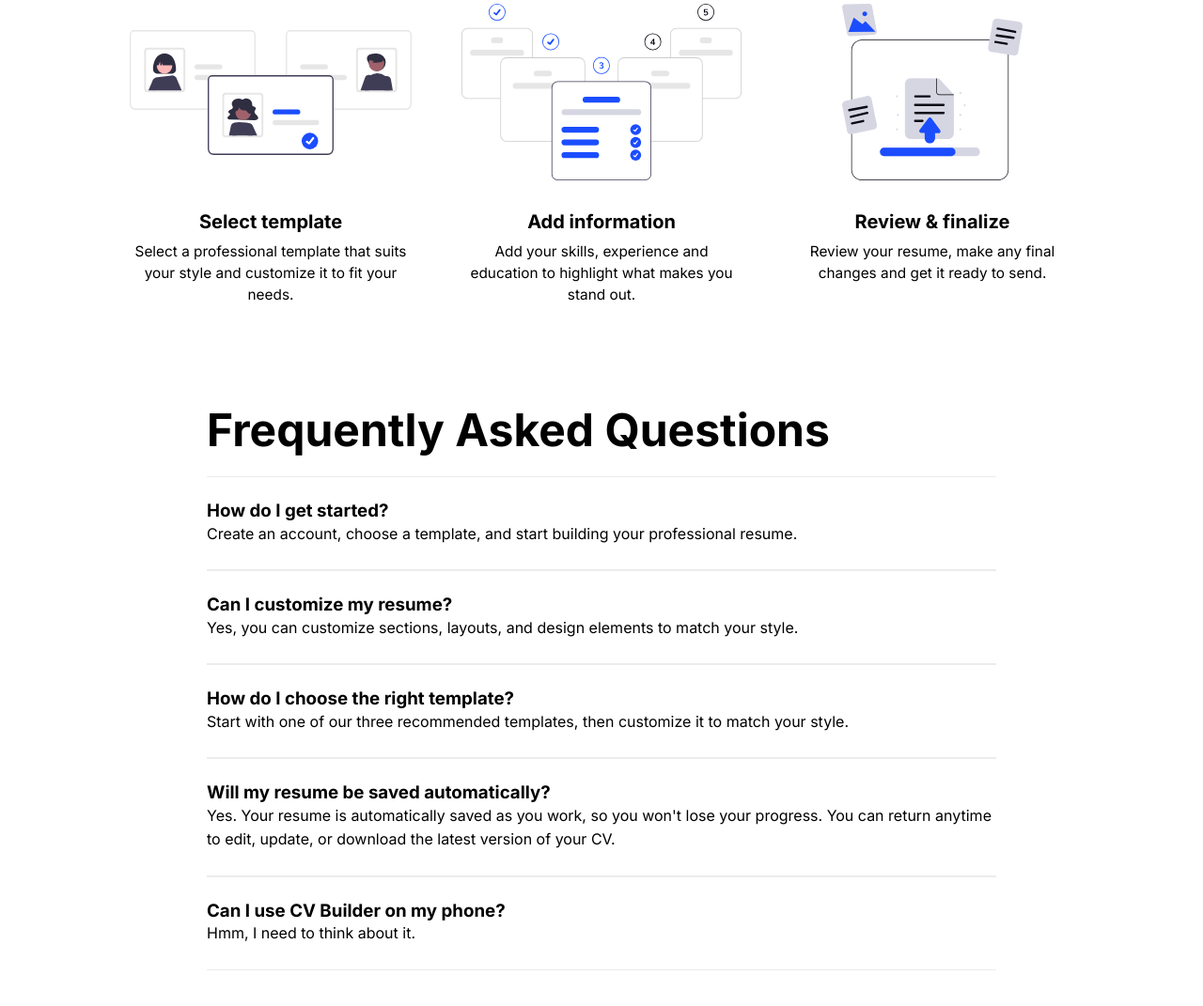
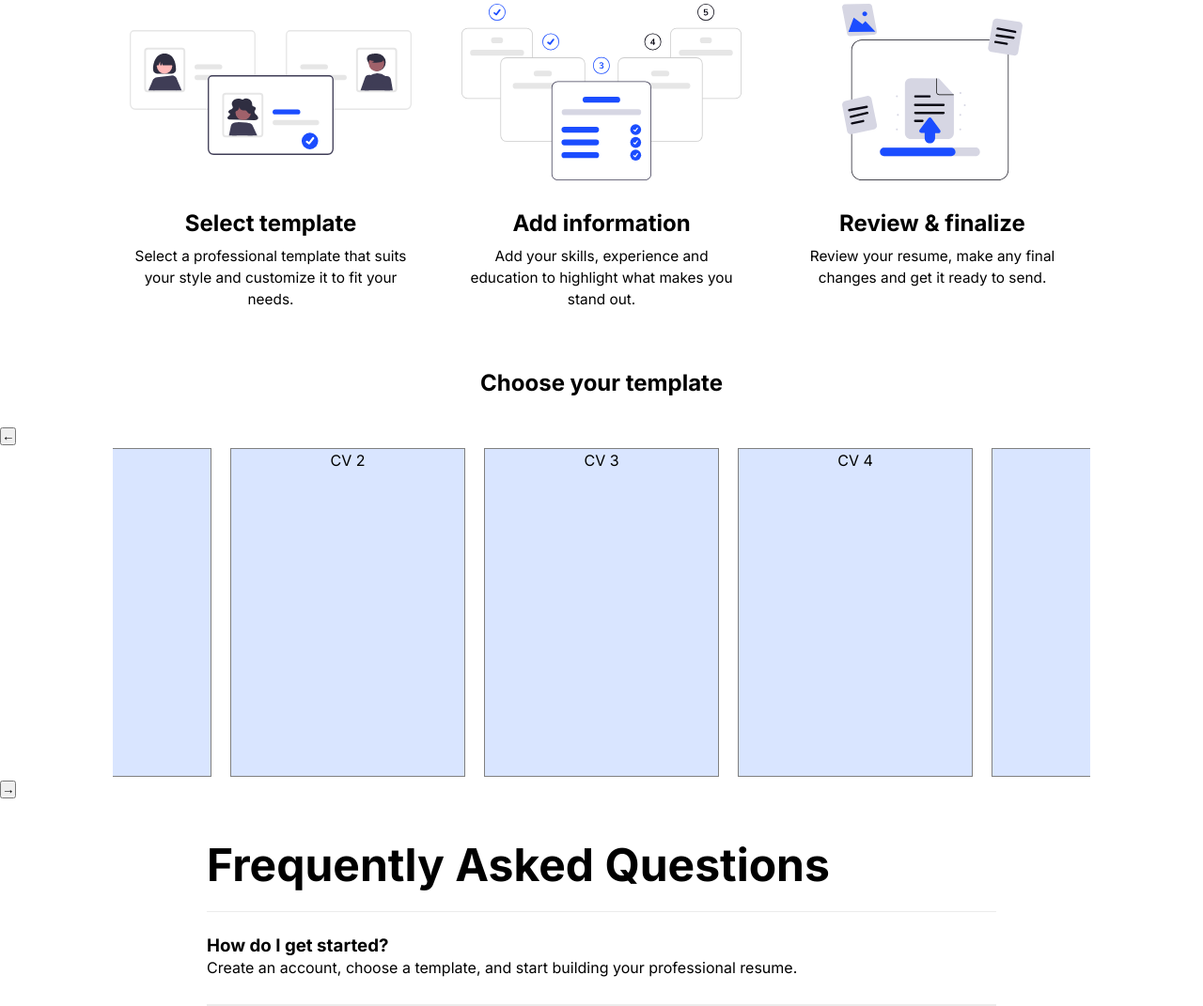
Before and after one commit to Gajwerixon/django-cv-builder, a Django app: page / in a window 1280 px wide. Shown: the part 1116-2187 px from the top of the page at 94% size. Run offline with Django 5.2, Linux system fonts and the light colour scheme.

Commit message:
feat: carousel template-gallery

```diff
--- a/core/templates/core/home.html
+++ b/core/templates/core/home.html
@@ -197,9 +197,27 @@
 </section>
 
 
-<section class="choose-template">
+<section class="template-gallery">
 
+    <h2 class="gallery-title">Choose your template</h2>
 
+    <button class="gallery-prev">←</button>
+
+    <div class="gallery-viewport">
+
+        <div class="gallery-track">
+
+            <div class="cv">CV 1</div>
+            <div class="cv">CV 2</div>
+            <div class="cv">CV 3</div>
+            <div class="cv">CV 4</div>
+            <div class="cv">CV 5</div>
+
+        </div>
+
+    </div>
+
+    <button class="gallery-next">→</button>
 
 </section>
 
--- a/static/css/home.css
+++ b/static/css/home.css
@@ -374,7 +374,7 @@
 
 .step-title {
     text-align: center;
-    font-size: 20px;
+    font-size: clamp(1.3rem, 4vw, 1.5rem);
     margin: 0 0 clamp(4px, 0.8vw, 8px);
 }
 
@@ -384,6 +384,38 @@
     line-height: 1.5;
     text-align: center;
     font-size: clamp(0.9rem, 1.2vw, 1rem);
+}
+
+
+/* Template Gallery */
+
+.gallery-title {
+    text-align: center;
+    margin-bottom: 28px;
+}
+
+.gallery-viewport {
+    width: 1040px;
+    height: 350px;
+    overflow: hidden;
+    margin: 0 auto;
+}
+
+.gallery-track {
+    display: flex;
+    gap: 20px;
+    transform: translateX(-145px);
+    transition: transform 0.4s ease;
+}
+
+.cv {
+    width: 250px;
+    height: 350px;
+    flex-shrink: 0;
+    background-color: #d9e5ff;
+    border: 1px solid gray;
+    text-align: center;
+    justify-content: center;
 }
 
 
--- a/static/js/main.js
+++ b/static/js/main.js
@@ -1,19 +1,74 @@
+// Navbar
+
 const navbar = document.querySelector(".navbar");
 
 window.addEventListener("scroll", () => {
     navbar.classList.toggle("scrolled", window.scrollY > 10);
 });
 
-const track = document.querySelector(".trusted-by-track");
-const group = document.querySelector(".trusted-by-group");
 
-if (track && group) {
+// Testemonios
+
+const trustedTrack = document.querySelector(".trusted-by-track");
+const trustedGroup = document.querySelector(".trusted-by-group");
+
+if (trustedTrack && trustedGroup) {
     const updateAnimation = () => {
-        const width = group.offsetWidth;
+        const width = trustedGroup.offsetWidth;
 
-        track.style.setProperty("--scroll-width", `${width}px`);
+        trustedTrack.style.setProperty("--scroll-width", `${width}px`);
     };
 
     updateAnimation();
     window.addEventListener("resize", updateAnimation);
 }
+
+
+// Template Gallery
+
+const galleryTrack = document.querySelector(".gallery-track");
+const galleryPrevBtn = document.querySelector(".gallery-prev");
+const galleryNextBtn = document.querySelector(".gallery-next");
+const galleryCards = document.querySelectorAll(".cv");
+
+let galleryTrackPos = -145;
+let currentGalleryIdx = 2;
+
+galleryPrevBtn.addEventListener("click", () => {
+
+    if (currentGalleryIdx > 0) {
+
+        currentGalleryIdx -= 1;
+        galleryTrackPos += 270;
+
+        galleryTrack.style.transform = `translateX(${galleryTrackPos}px)`;
+    }
+
+});
+
+galleryNextBtn.addEventListener("click", () => {
+
+    if (currentGalleryIdx < 4) {
+
+        currentGalleryIdx += 1;
+        galleryTrackPos -= 270;
+
+        galleryTrack.style.transform = `translateX(${galleryTrackPos}px)`;
+    }
+
+});
+
+galleryCards.forEach((card, index) => {
+
+    card.addEventListener("click", () => {
+
+        currentGalleryIdx = index;
+
+        galleryTrackPos = -145 - (index - 2) * 270;
+
+        galleryTrack.style.transform = `translateX(${galleryTrackPos}px)`;
+
+
+    });
+
+});
```
